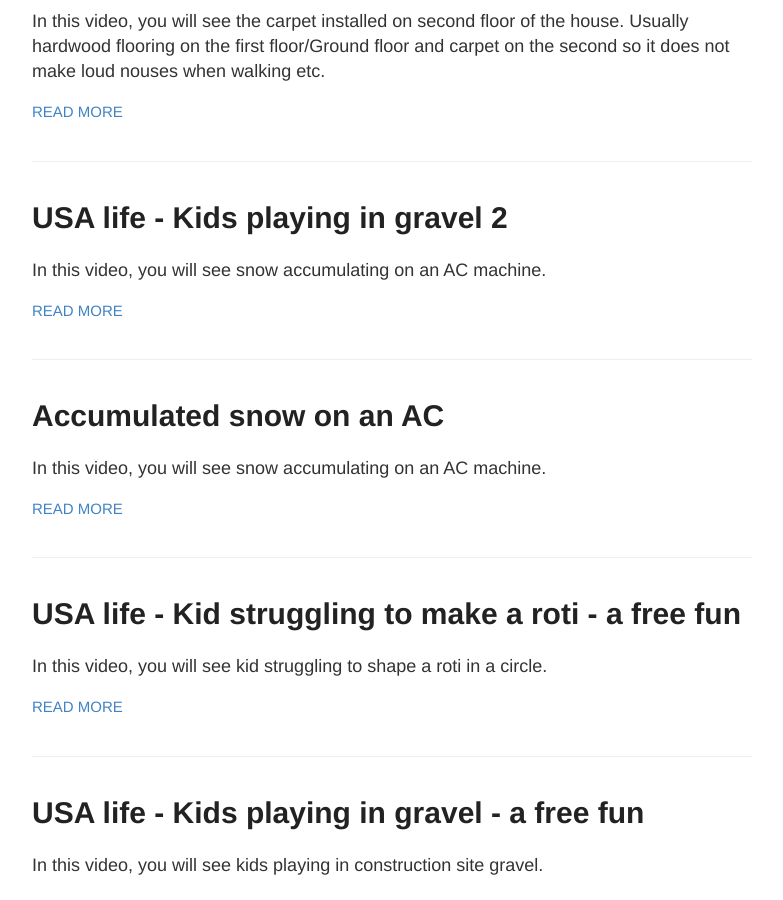
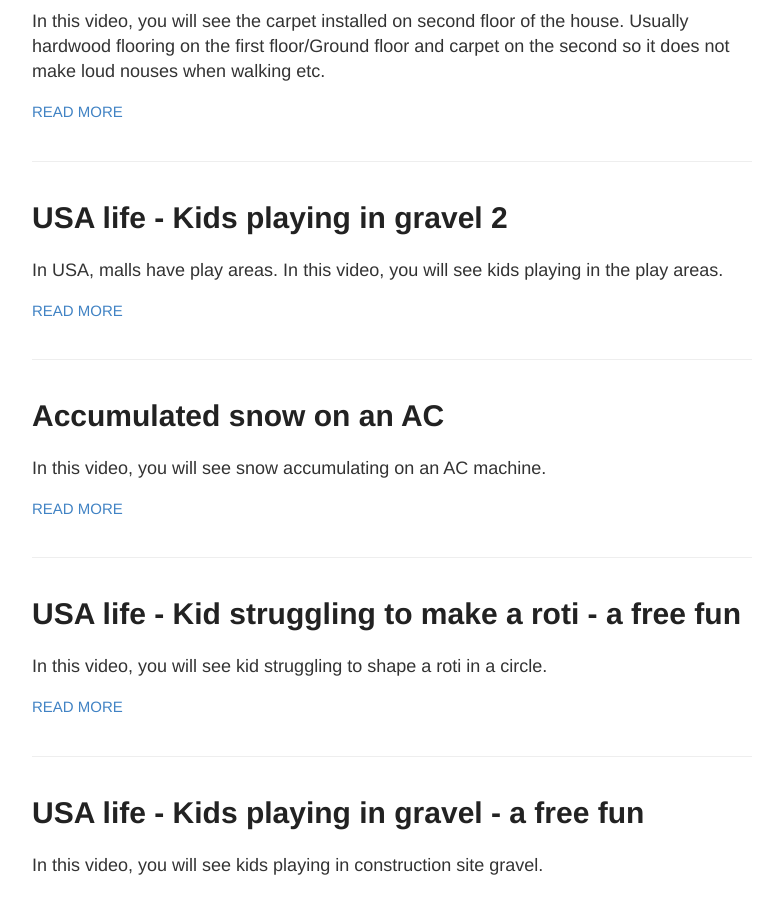
Before and after one commit to gbuk21/General, a Jekyll site: the page built from index.html, in a window 1280 px wide and 900 px high, scrolled down 615 px. Shown: the whole window, without its empty margins (248-1031 px from the left). Built offline with Jekyll 4.4.1, drawn with Linux system fonts in a browser that asks for light colours.

Commit message:
Update 2020-11-28-USA life - Kids playing in gravel 2.md

```diff
--- a/split1/_posts/2020-11-28-USA life - Kids playing in gravel 2.md
+++ b/split1/_posts/2020-11-28-USA life - Kids playing in gravel 2.md
@@ -4,7 +4,7 @@ title: USA life - Kids playing in gravel 2
 youtubeId: BFPvPFDNMcI
 ---
 
-In this video, you will see snow accumulating on an AC machine.
+In USA, malls have play areas. In this video, you will see kids playing in the play areas.
 
 
 
```
